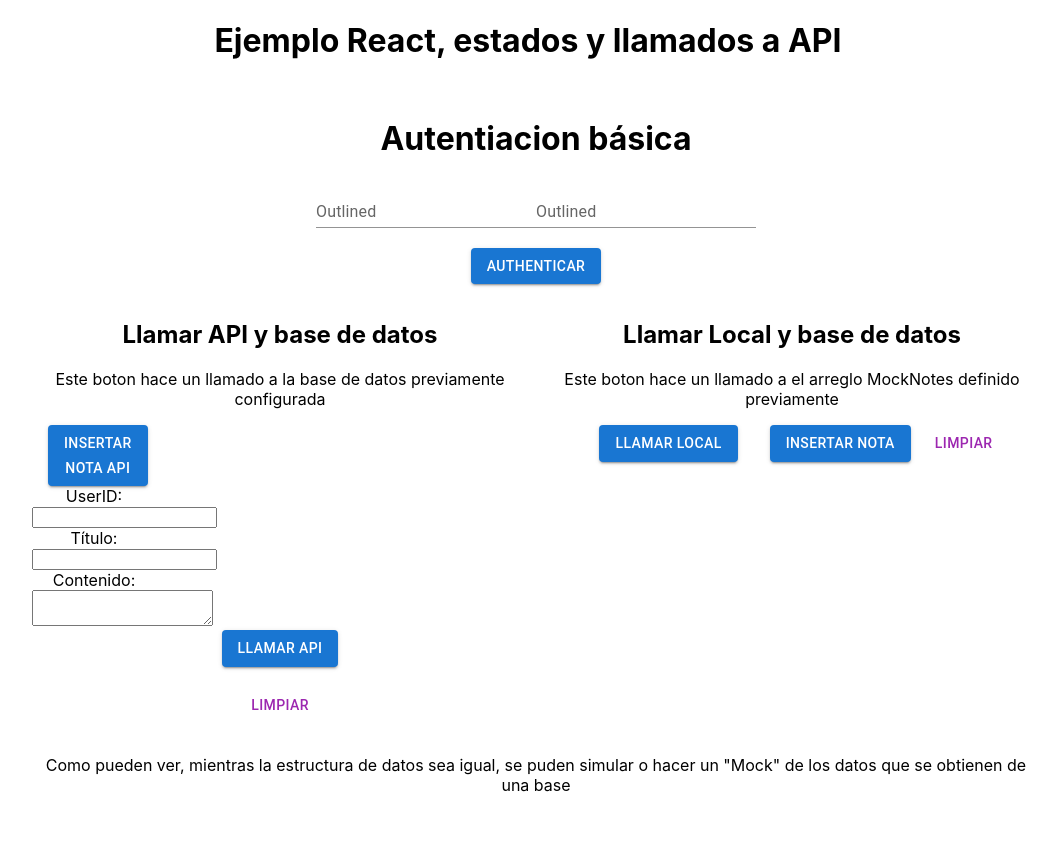
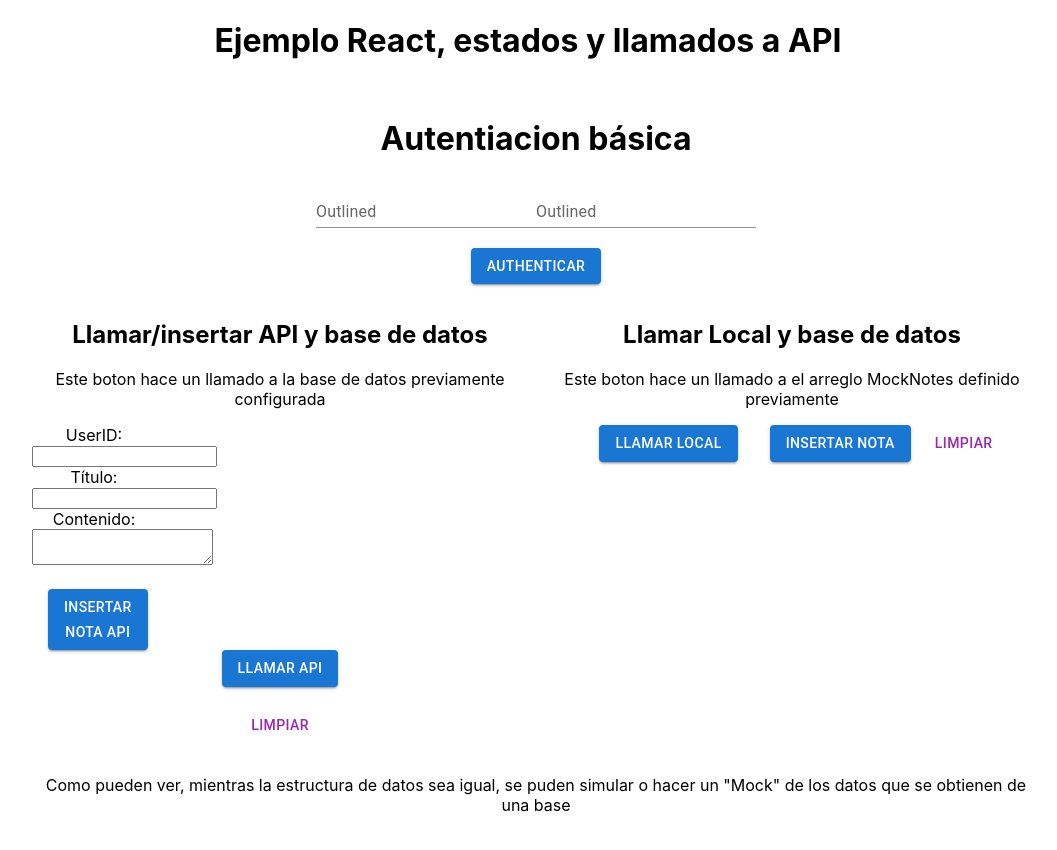
Before and after one commit to sergemr/PrograWeb-semana8-CRA, a React (Create React App) app in the folder semana8/: page / in a window 1280 px wide. Shown: the top 850 px of the page, without its empty margins (112-1169 px from the left). Built offline with nearby package versions, Linux system fonts and the light colour scheme.

Commit message:
edicion
cambios en vista de btn y label

```diff
--- a/semana8/src/components/Note/Note.js
+++ b/semana8/src/components/Note/Note.js
@@ -59,7 +59,6 @@ const Note = (props) => {
   const handleEditClick = () => {
     // Si estás editando, llama a la función para editar
       editNoteToDB();
-
   }
 
   return (
--- a/semana8/src/components/home/home.js
+++ b/semana8/src/components/home/home.js
@@ -251,7 +251,7 @@ const Home = () => {
           </Button>
         </Grid>
         <Grid item xs={6}>
-          <h2>Llamar API y base de datos</h2>
+          <h2>Llamar/insertar API y base de datos</h2>
           <p>
             {" "}
             Este boton hace un llamado a la base de datos previamente
@@ -262,9 +262,7 @@ const Home = () => {
 
           <Grid item xs={3} style={{}}>
           <form onSubmit={handleSubmit}>
-          <Button  type="submit" variant="contained" sx={{ mx: 2 }}>
-            Insertar nota API
-          </Button>
+
 
           <label>
           UserID:
@@ -296,14 +294,14 @@ const Home = () => {
     onChange={handleChange}
   />
 </label>
-<br />
-
-
-
+<br /><br />
+<Button  type="submit" variant="contained" sx={{ mx: 2 }}>
+            Insertar nota API
+          </Button>
           </form>
           </Grid>
 
-          <Button onClick={callAPINotes} variant="contained" sx={{ mx: 2 }}>
+          <Button onClick={callAPINotes} variant="contained" sx={{ mx: 3 }}>
             Llamar API
           </Button>
           <br></br><br></br>
```
